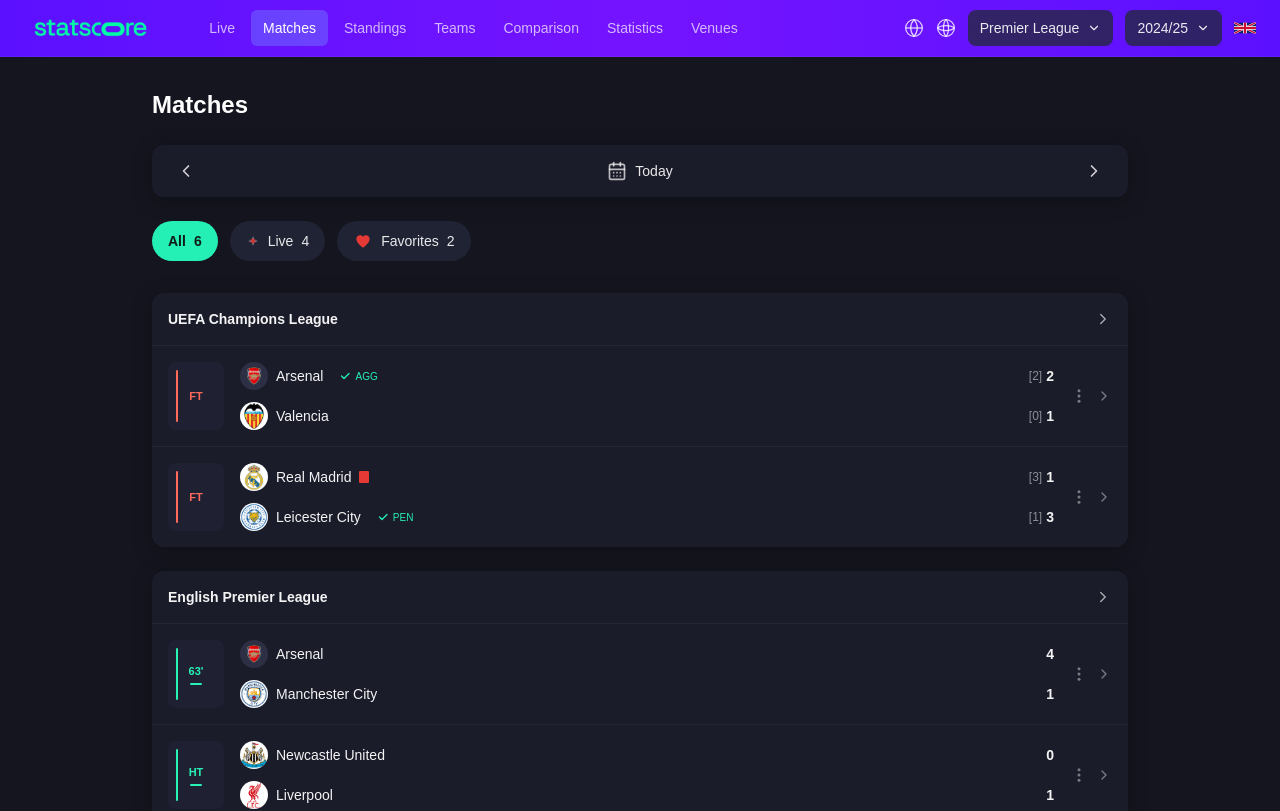
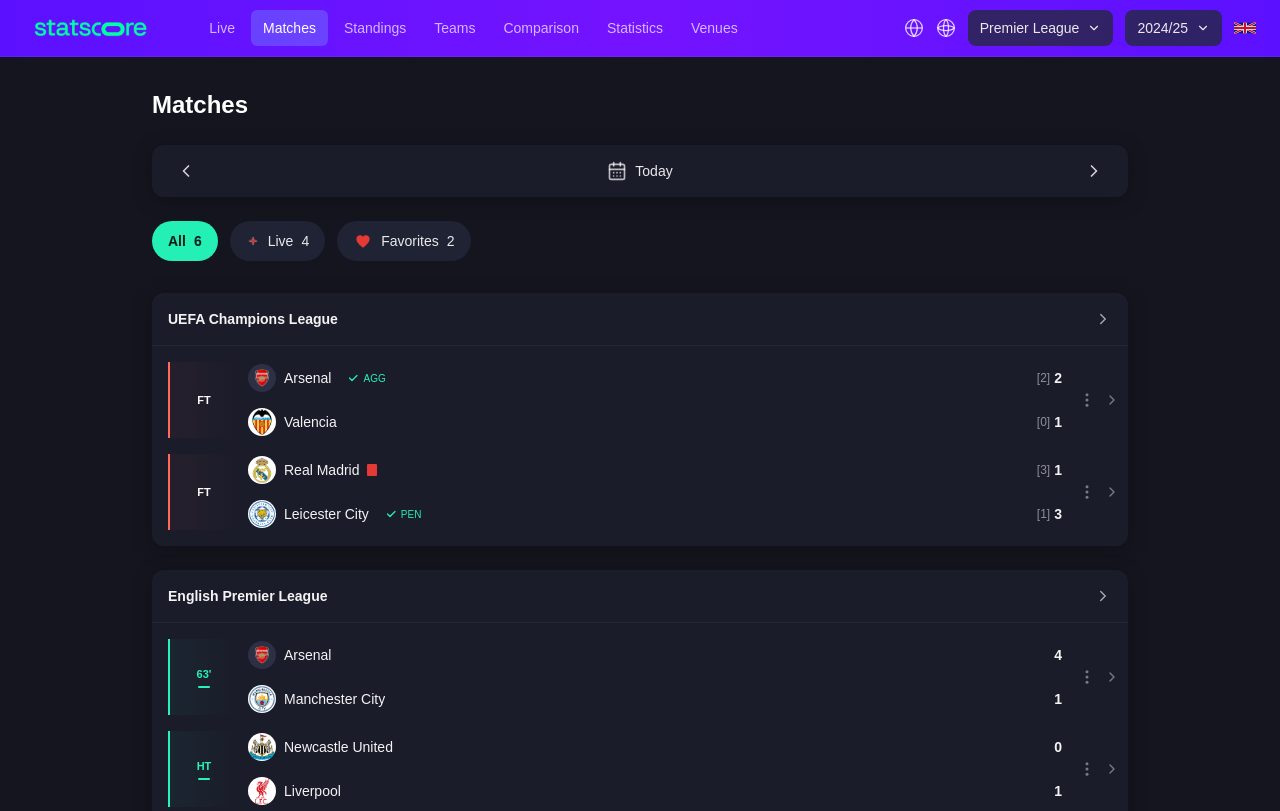
Before and after one commit to Naol86/sport-project, a React (Vite) app: page / in a window 1280 px wide. Shown: the top 811 px of the page. Built offline with nearby package versions, Linux system fonts and the light colour scheme.

Commit message:
Refactor LeagueSection component for improved styling and layout. Adjusted padding in TeamRow, enhanced MatchRow with dynamic row indicators and color coding based on match status.

```diff
--- a/src/components/LeagueSection.tsx
+++ b/src/components/LeagueSection.tsx
@@ -35,10 +35,10 @@ function TeamRow({
   showScores: boolean;
 }) {
   return (
-    <div className="flex items-center justify-between gap-3">
+    <div className="flex items-center justify-between gap-3 py-0.5">
       <div className="flex min-w-0 flex-1 items-center gap-2">
         <div className="flex h-7 w-7 shrink-0 items-center justify-center overflow-hidden rounded-full bg-[#2D2F44]">
-          {badge ? (
+        {badge ? (
             <img src={badge} alt={name} className="h-full w-full object-cover" />
           ) : (
             <div className="h-full w-full bg-[#252740]" />
@@ -78,31 +78,34 @@ function MatchRow({ event }: { event: EventSummary }) {
   const isUpcoming = state === "UPCOMING";
   const showScores = isLive || isFinished;
 
-  const stripColor = isLive
-    ? "before:bg-[#28F2B6]"
+  const hasRowIndicator = true;
+  const barColor = isLive ? "bg-[#28F2B6]" : isFinished ? "bg-[#FF6A5A]" : "bg-white/25";
+  const rowGradient = isLive
+    ? "after:absolute after:left-0 after:top-0 after:bottom-0 after:w-[7.5%] after:content-[''] after:bg-gradient-to-r after:from-[#28F2B6]/5 after:to-transparent after:pointer-events-none"
     : isFinished
-      ? "before:bg-[#FF6A5A]"
-      : "";
+      ? "after:absolute after:left-0 after:top-0 after:bottom-0 after:w-[7.5%] after:content-[''] after:bg-gradient-to-r after:from-[#FF6A5A]/5 after:to-transparent after:pointer-events-none"
+      : "after:absolute after:left-0 after:top-0 after:bottom-0 after:w-[7.5%] after:content-[''] after:bg-gradient-to-r after:from-white/5 after:to-transparent after:pointer-events-none";
   const statusColor = isLive
     ? "text-[#28F2B6]"
     : isFinished
-      ? "text-[#FF6A5A]"
+      ? "text-white"
       : "text-white/80";
 
   return (
     <Link
       to={`/match/${event.id}`}
-      className="group flex items-stretch gap-4 border-b border-white/5 px-4 py-4 last:border-b-0 transition-colors hover:bg-white/2"
+      className={`
+        group relative flex items-stretch gap-4 overflow-hidden border-white/5 px-2 my-4 ml-4 last:border-b-0 transition-colors hover:bg-white/2
+        ${hasRowIndicator ? rowGradient : ""}
+      `}
     >
+      {hasRowIndicator && (
+        <div className={`absolute left-0 top-0 bottom-0 w-0.5 shrink-0 ${barColor}`} />
+      )}
       <div
         className={`
-          relative flex w-14 shrink-0 flex-col items-center justify-center
-          rounded-lg py-2 text-[11px] font-semibold
+          relative flex w-14 shrink-0 flex-col items-center justify-center text-[11px] font-semibold
           ${statusColor}
-          before:absolute before:left-2 before:top-2 before:bottom-2
-          before:w-0.5 before:rounded-full
-          ${stripColor}
-          ${isUpcoming ? "bg-[#1C1E2E]" : "bg-[#1F2132]"}
         `}
       >
         <span>{event.status}</span>
```
